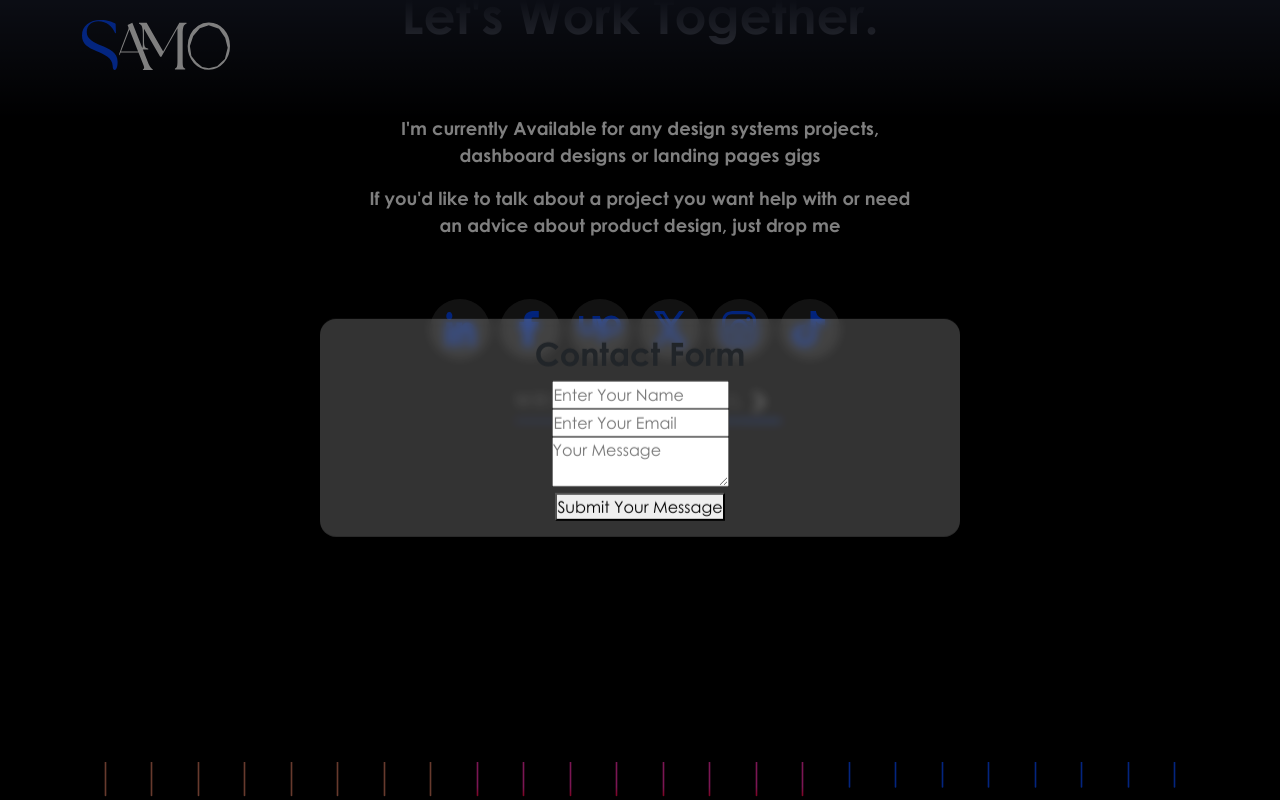
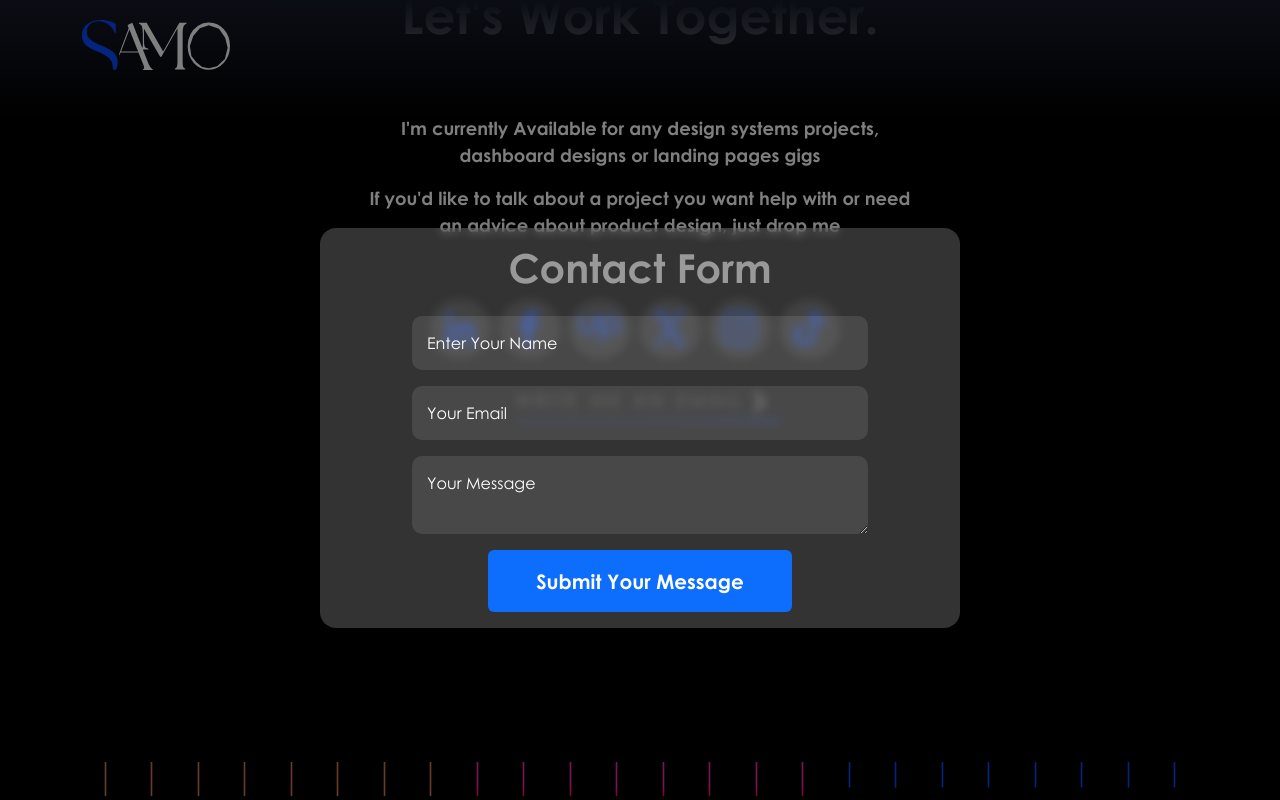
Before and after one commit to Hamza-Noah/Islam-Project, a React (Vite) app: page / in a window 1280 px wide. Both pictures are taken after a click on the button "WRITE ME AN EMAIL". Shown: the part 4092-4892 px from the top of the page. Built offline with nearby package versions, Linux system fonts and the light colour scheme.

Commit message:
styled the form for dark mode

```diff
--- a/src/components/SendMail/SendMail.jsx
+++ b/src/components/SendMail/SendMail.jsx
@@ -22,13 +22,14 @@ export default function SendMail() {
               </div>
             ) : (
               <>
-                <h2 className="fw-bolder">Contact Form</h2>
+                <h2 className="fw-bolder mb-4">Contact Form</h2>
                 <form onSubmit={handleSubmit}>
-                <div className="from-group">
+                <div className="from-group mb-3 w-75 mx-auto">
                     <input
                       type="text"
                       name="name"
                       placeholder="Enter Your Name"
+                      className="form-control"
                     />
                     <ValidationError
                       prefix="Name"
@@ -36,11 +37,12 @@ export default function SendMail() {
                       errors={state.errors}
                     />
                   </div>
-                  <div className="from-group">
+                  <div className="from-group mb-3 w-75 mx-auto">
                     <input
                       type="email"
                       name="email"
-                      placeholder="Enter Your Email"
+                      placeholder="Your Email"
+                      className="form-control"
                     />
                     <ValidationError
                       prefix="Email"
@@ -48,10 +50,11 @@ export default function SendMail() {
                       errors={state.errors}
                     />
                   </div>
-                  <div className="from-group">
+                  <div className="from-group mb-3 w-75 mx-auto">
                     <textarea
                       name="message"
                       placeholder="Your Message"
+                      className="form-control"
                     ></textarea>
                     <ValidationError
                       prefix="Message"
@@ -59,7 +62,7 @@ export default function SendMail() {
                       errors={state.errors}
                     />
                   </div>
-                  <button type="submit" disabled={state.submitting}>
+                  <button type="submit" className="bg-primary text-white fw-bolder py-3 border-0 rounded w-50" disabled={state.submitting}>
                     Submit Your Message
                   </button>
                 </form>
--- a/src/components/SendMail/send-mail.module.css
+++ b/src/components/SendMail/send-mail.module.css
@@ -20,4 +20,33 @@
   backdrop-filter: blur(5px);
   -webkit-backdrop-filter: blur(5px);
   border: 1px solid rgba(255, 255, 255, 0.3);
+
+  h2 {
+    color: #999999;
+    font-size: 2.5rem;
+  }
+  input,
+  textarea {
+    background: rgba(255, 255, 255, 0.1);
+    border: none;
+    outline: none;
+    color: white !important;
+    padding: 15px;
+    border-radius: 10px;
+    &:focus {
+      outline: none !important;
+      border: none !important;
+      box-shadow: none !important;
+    background: rgba(255, 255, 255, 0.1);
+
+    }
+
+    &::placeholder {
+      color: white !important;
+    }
+  }
+
+  button[type="submit"]{
+    font-size: 20px;
+  }
 }
```
